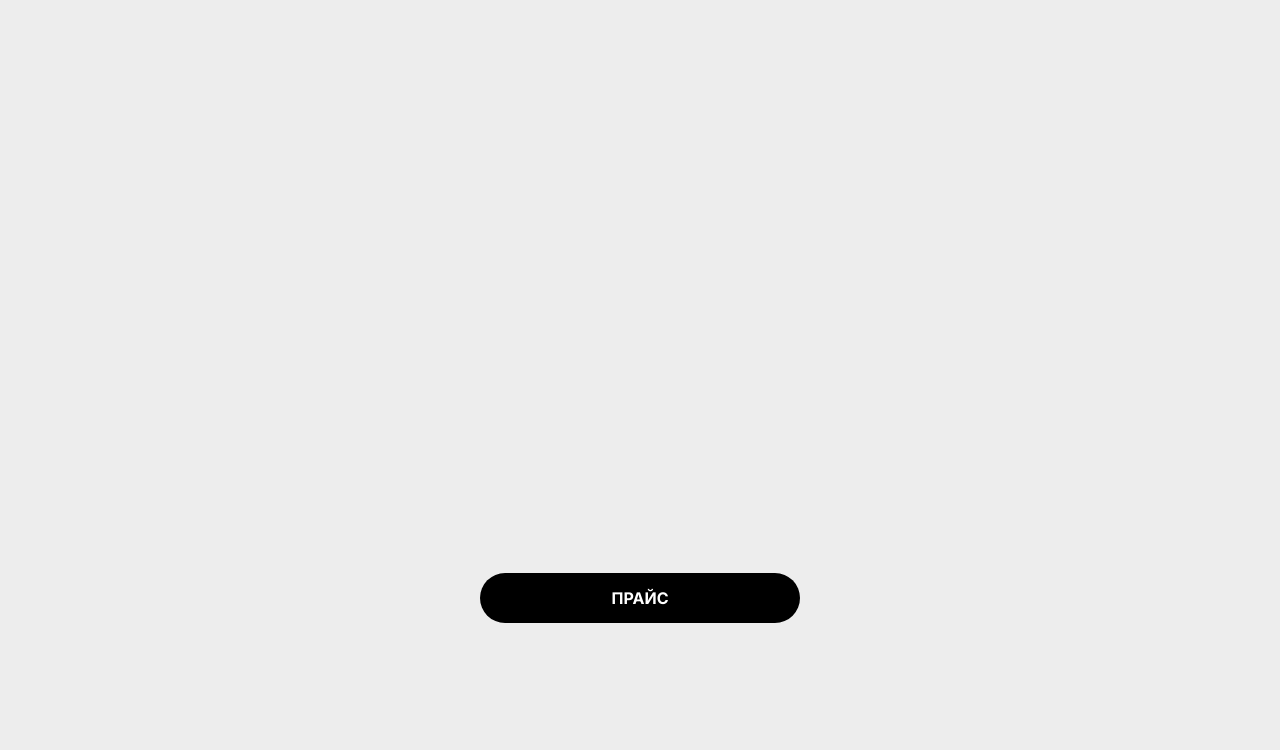
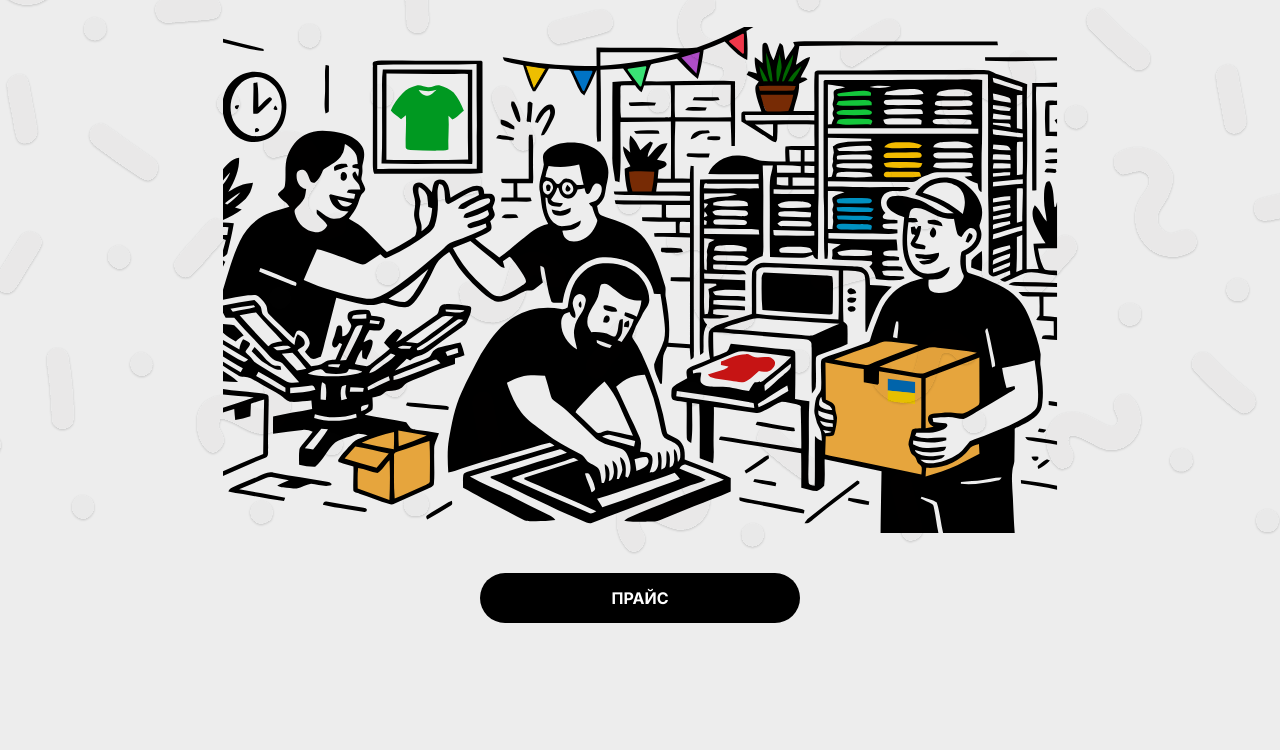
Before and after one commit to drukpidtiskom/drukpidtiskom, a plain HTML site: page index.html in a window 1280 px wide. Shown: the part 243-993 px from the top of the page. Drawn offline with Linux system fonts and the light colour scheme.

Commit message:
Update style.css

```diff
--- a/style.css
+++ b/style.css
@@ -18,7 +18,7 @@ body {
   left: 0;
   width: 100%;
   height: 100%;
-  background: url('img/Background-ОДЯГ-ДРУК.svg') center/cover no-repeat;
+  background: url('./Background-ОДЯГ-ДРУК.svg') center/cover no-repeat;
   pointer-events: none; /* щоб не заважав клікам */
   opacity: 0,15;
   z-index: 0;
@@ -83,7 +83,7 @@ section {
   width: 900px;
   height: auto;
   aspect-ratio: 16 / 9;
-  background-image: url('img/Image Workshop Action 1.svg');
+  background-image: url('./Image Workshop Action 1.svg');
   background-size: contain;
   background-repeat: no-repeat;
   background-position: center;
```
